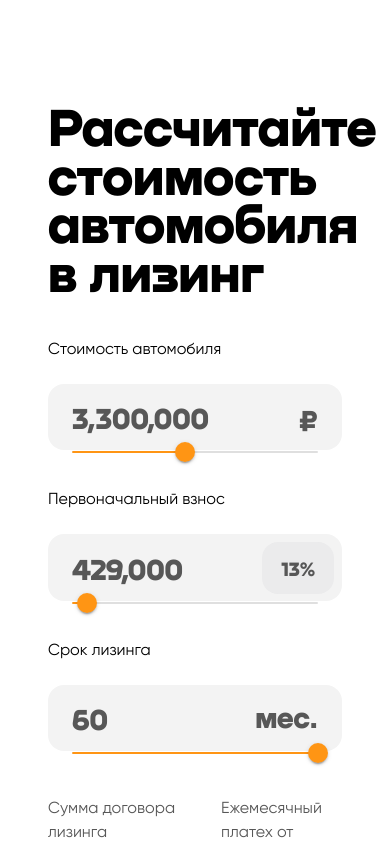
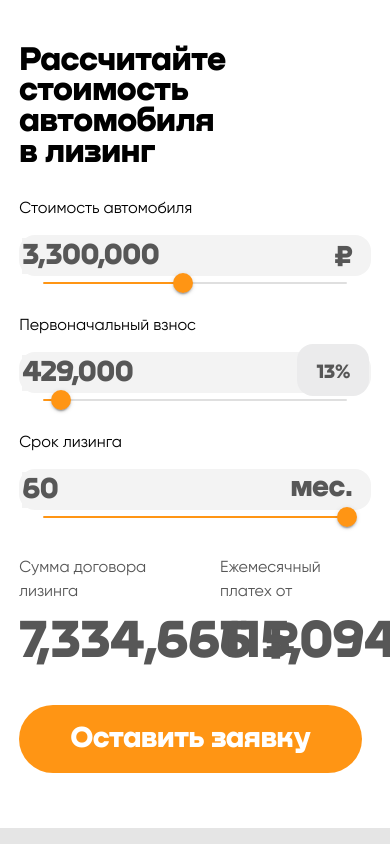
Before and after one commit to Konstantsin-Shumak/create-react-app-on-webpack, a React app: page / in a window 390 px wide. Shown: the top 844 px of the page. Built offline with nearby package versions, Linux system fonts and the light colour scheme.

Commit message:
feat: start add style for 320px

```diff
--- a/src/assets/style/base/_variables.scss
+++ b/src/assets/style/base/_variables.scss
@@ -22,7 +22,7 @@ $color-output-passive: #575757;
 // ADAPTIVE:
 $breakpoint_1: 1439px;
 $breakpoint_2: 1023px;
-$breakpoint_3: 767px;
+$breakpoint_3: 779px;
 
 $input-border-radius: 16px;
 $button-border-radius: 40px;
--- a/src/assets/style/global.css
+++ b/src/assets/style/global.css
@@ -88,7 +88,7 @@ body {
 
 @media screen and (max-width: 1439px) {
   body {
-    max-width: 1023px;
+    max-width: "1024px";
   }
   .wrapper {
     padding-top: 6.7rem;
@@ -108,17 +108,38 @@ body {
   }
 }
 
-/*@media (max-width: 1023px) {
-  .wrapper__input-blocks {
-    flex-direction: column;
+@media screen and (max-width: 1023px) {
+  body {
+    max-width: "768px";
+  }
+  .wrapper {
+    padding: 4.2rem 2.3rem;
+  }
+  .wrapper .wrapper__title {
+    margin-bottom: 2.6rem;
+  }
+  .wrapper .wrapper__input-blocks {
+    -webkit-box-orient: vertical;
+    -webkit-box-direction: normal;
+        -ms-flex-direction: column;
+            flex-direction: column;
   }
 }
 
-@media (max-width: 767px) {
-  .wrapper__input-blocks {
-    flex-direction: column;
+@media screen and (max-width: 779px) {
+  body {
+    max-width: "320px";
   }
-}*/
+  .wrapper {
+    padding: 2.8rem 1.2rem;
+  }
+  .wrapper .wrapper__title {
+    font-size: 34px;
+    width: 140px;
+    margin-bottom: 2rem;
+  }
+}
+
 /* COLORS */
 .input-block {
   width: 33%;
@@ -230,6 +251,19 @@ body {
   }
 }
 
+@media screen and (max-width: 779px) {
+  .input-block .input-block__title {
+    margin-bottom: 1rem;
+  }
+  .input-block .input-block__input-content {
+    padding: 0.2rem 0.1rem 0.1rem 0.2rem;
+    font-size: 8px;
+  }
+  .input-block .input-block__input-content .input-block__input .input-number {
+    font-size: 10px;
+  }
+}
+
 /* COLORS */
 .output-block {
   width: 33%;
--- a/src/components/RangeInput/index.jsx
+++ b/src/components/RangeInput/index.jsx
@@ -8,6 +8,7 @@ const SimpleRange = styled(Slider)(() => ({
   width: "auto",
   left: "24px",
   right: "24px",
+  bottom: "-20px",
   color: "#ff9514",
   height: 2,
   "& .MuiSlider-thumb": {
```
Also changed, not shown: src/assets/style/components/_app.scss (+25 -8 lines), src/assets/style/components/_input.scss (+17 -0 lines), 1 other file (tests, documents, lock files or other folders).
